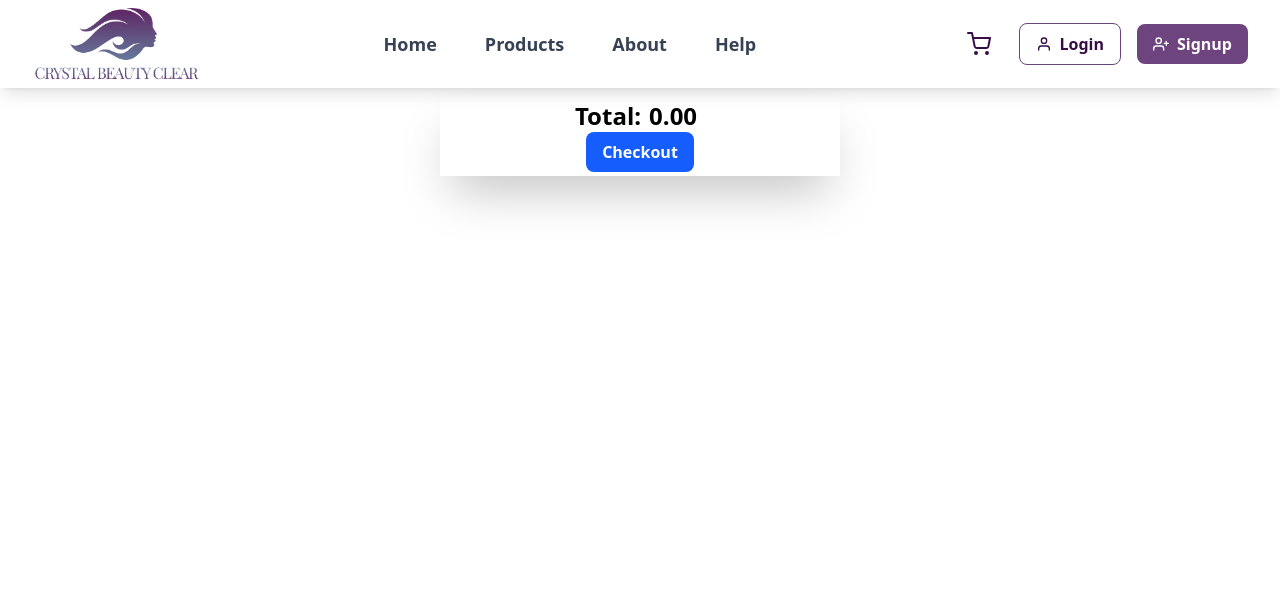
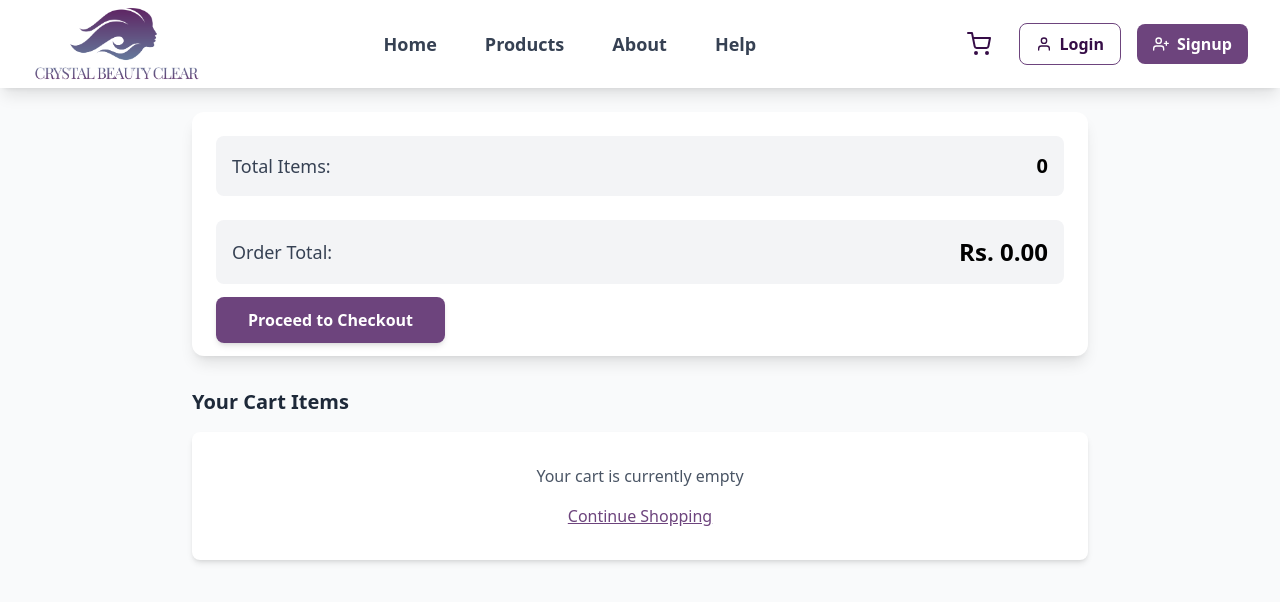
Before and after one commit to Sangeeth-Madushan/crystal-beauty-clear-store-frontend, a React (Vite) app: page /cart in a window 1280 px wide. Shown: the top 602 px of the page. Built offline with nearby package versions, Linux system fonts and the light colour scheme.

Commit message:
Updated cart page

```diff
--- a/src/pages/client/cart.jsx
+++ b/src/pages/client/cart.jsx
@@ -7,97 +7,125 @@ export default function CartPage() {
   const [cart, setCart] = useState(getCart());
 
   return (
-    <div className="w-full h-full flex flex-col items-center pt-[80px]">
-      <div className="w-[400px] h-[80px] shadow-2xl my-4 flex flex-col justify-center items-center">
-        <p className="text-2xl text-secondary font-bold">
-          Total:
-          <span className="text-accent font-bold mx-2">
-            {getTotal().toFixed(2)}
+    <div className="w-full min-h-screen bg-gray-50 flex flex-col items-center py-8 px-4">
+      <div className="w-full max-w-4xl mb-8">
+        <h1 className="text-3xl font-bold text-secondary">Your Shopping Cart</h1>
+        <div className="w-20 h-1 bg-accent mt-2"></div>
+      </div>
+
+      <div className="w-full max-w-4xl bg-white rounded-xl shadow-lg p-6 mb-8">
+        <div className="flex justify-between items-center mb-6 p-4 bg-gray-100 rounded-lg">
+          <span className="text-lg font-medium text-gray-700">Total Items:</span>
+          <span className="text-xl font-semibold text-secondary">{cart.length}</span>
+        </div>
+
+        <div className="flex justify-between items-center mb-6 p-4 bg-gray-100 rounded-lg">
+          <span className="text-lg font-medium text-gray-700">Order Total:</span>
+          <span className="text-2xl font-bold text-accent">
+            Rs. {getTotal().toFixed(2)}
           </span>
-        </p>
+        </div>
+
         <Link
           to="/checkout"
-          state={{
-            cart: cart,
-          }}
-          className=" bg-blue-600 hover:bg-blue-700 text-white px-4 py-2 rounded-lg font-bold hover:bg-secondary transition-all duration-300"
+          state={{ cart: cart }}
+           className="w-auto min-w-[200px] bg-[#6d447d] hover:bg-[#5a3866] text-white py-3 px-8 rounded-lg font-bold transition-all duration-300 shadow-md hover:shadow-lg mx-auto "
+          disabled={cart.length === 0}
         >
-          Checkout
+          Proceed to Checkout
         </Link>
       </div>
-      {cart.map((item) => {
-        return (
+
+      <div className="w-full max-w-4xl space-y-4">
+        <h2 className="text-xl font-semibold text-gray-800 mb-4">
+          Your Cart Items
+        </h2>
+
+        {cart.length === 0 ? (
+          <div className="w-full bg-white rounded-lg shadow-md p-8 text-center">
+            <p className="text-gray-600 mb-4">Your cart is currently empty</p>
+            <Link
+              to="/products"
+              className="text-[#6d447d] hover:text-[#5a3866] font-medium underline"
+            >
+              Continue Shopping
+            </Link>
+          </div>
+        ) : (
+          cart.map((item) => (
             <div
               key={item.productId}
-            className="w-[600px] my-4 h-[100px] rounded-tl-3xl rounded-bl-3xl bg-primary shadow-2xl flex flex-row relative justify-center items-center"
+              className="w-full bg-white rounded-lg shadow-md flex items-center p-4 relative hover:shadow-lg transition-shadow duration-300"
             >
               <img
                 src={item.image}
-              className="w-[100px] h-[100px] object-cover rounded-3xl"
+                alt={item.name}
+                className="w-20 h-20 object-cover rounded-lg"
               />
-            <div className="w-[250px] h-full flex flex-col justify-center items-start pl-4">
-              <h1 className="text-xl text-secondary font-semibold">
-                {item.name}
-              </h1>
-              <h1 className="text-md text-gray-600 font-semibold">
-                {item.productId}
-              </h1>
+
+              <div className="ml-4 flex-1">
+                <h3 className="text-lg font-semibold text-gray-800">{item.name}</h3>
+                <p className="text-sm text-gray-500 mb-2">{item.productId}</p>
+
+                <div className="flex items-center">
                   {item.labelledPrice > item.price ? (
-                <div>
-                  <span className="text-md mx-1 text-gray-500 line-through">
-                    {item.labelledPrice.toFixed(2)}
+                    <>
+                      <span className="text-gray-500 line-through mr-2">
+                        Rs. {item.labelledPrice.toFixed(2)}
                       </span>
-                  <span className="text-md mx-1 font-bold text-accent">
-                    {item.price.toFixed(2)}
+                      <span className="text-accent font-bold">
+                        Rs. {item.price.toFixed(2)}
                       </span>
-                </div>
+                    </>
                   ) : (
-                <span className="text-md mx-1 font-bold text-accent">
-                  {item.price.toFixed(2)}
+                    <span className="text-accent font-bold">
+                      Rs. {item.price.toFixed(2)}
                     </span>
                   )}
                 </div>
-            <div className="max-w-[100px] w-[100px]  h-full flex flex-row justify-evenly items-center">
+              </div>
+
+              <div className="flex items-center bg-gray-100 rounded-lg mx-4">
                 <button
-                className="text-amber-950 font-bold rounded-xl hover:bg-secondary p-2 text-xl cursor-pointer aspect-square bg-accent"
+                  className="p-2 text-gray-600 hover:bg-gray-200 rounded-l-lg"
                   onClick={() => {
                     addToCart(item, -1);
                     setCart(getCart());
                   }}
                 >
-                <BiMinus />
+                  <BiMinus size={18} />
                 </button>
-              <h1 className="text-xl text-secondary font-semibold h-full flex items-center">
-                {item.qty}
-              </h1>
+                <span className="px-4 font-medium">{item.qty}</span>
                 <button
-                className="text-amber-950  font-bold rounded-xl hover:bg-secondary p-2 text-xl cursor-pointer  aspect-square bg-accent"
+                  className="p-2 text-gray-600 hover:bg-gray-200 rounded-r-lg"
                   onClick={() => {
                     addToCart(item, 1);
                     setCart(getCart());
                   }}
                 >
-                <BiPlus />
+                  <BiPlus size={18} />
                 </button>
               </div>
-            {/* total */}
-            <div className="w-[200px] h-full flex flex-col justify-center items-end pr-4">
-              <h1 className="text-2xl text-secondary font-semibold">
+
+              <div className="w-24 text-right mr-4">
+                <span className="font-bold text-gray-800">
                   Rs. {(item.price * item.qty).toFixed(2)}
-              </h1>
+                </span>
               </div>
+
               <button
-              className="absolute text-red-600 cursor-pointer hover:bg-red-600 hover:text-white rounded-full p-2 right-[-35px] "
+                className="p-2 text-gray-400 hover:text-red-500"
                 onClick={() => {
                   removeFromCart(item.productId);
                   setCart(getCart());
                 }}
               >
-              <BiTrash />
+                <BiTrash size={20} />
               </button>
             </div>
-        );
-      })}
+          ))
+        )}
+      </div>
     </div>
   );
 }
```
Lines whose indentation alone changed are shown as unchanged.
